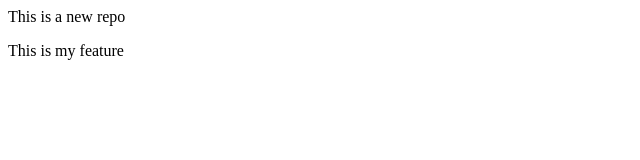
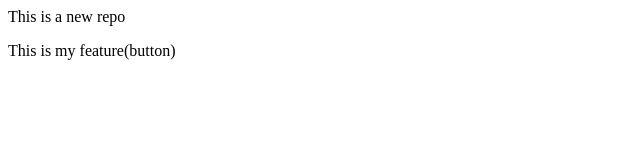
Before and after one commit to student-KD/Local--Sep2024-1, a plain HTML site: page index.html in a window 1280 px wide. Shown: the full height of the page, 0-640 px from the left. Drawn offline with Linux system fonts and the light colour scheme.

Commit message:
add button

```diff
--- a/index.html
+++ b/index.html
@@ -1,2 +1,2 @@
 <p>This is a new repo</p>
-<p>This is my feature</p>
+<p>This is my feature(button)</p>
```
